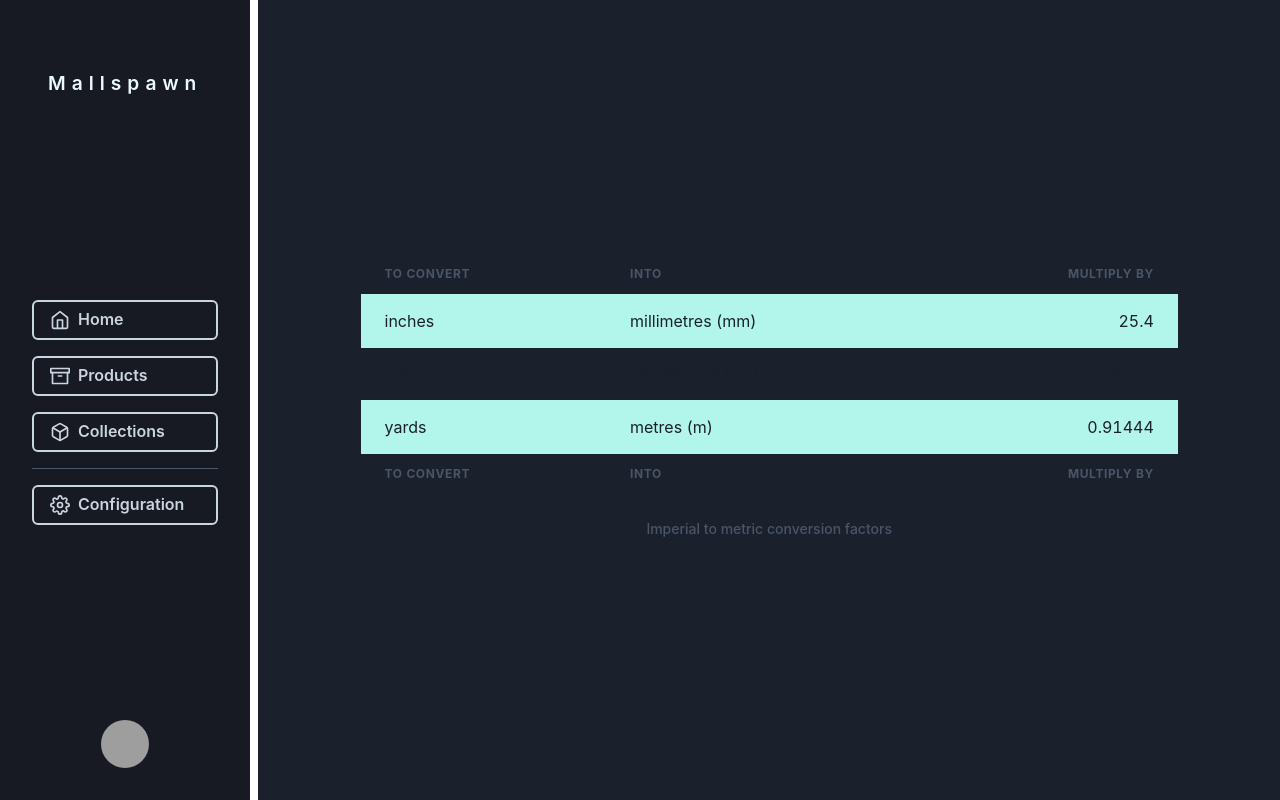
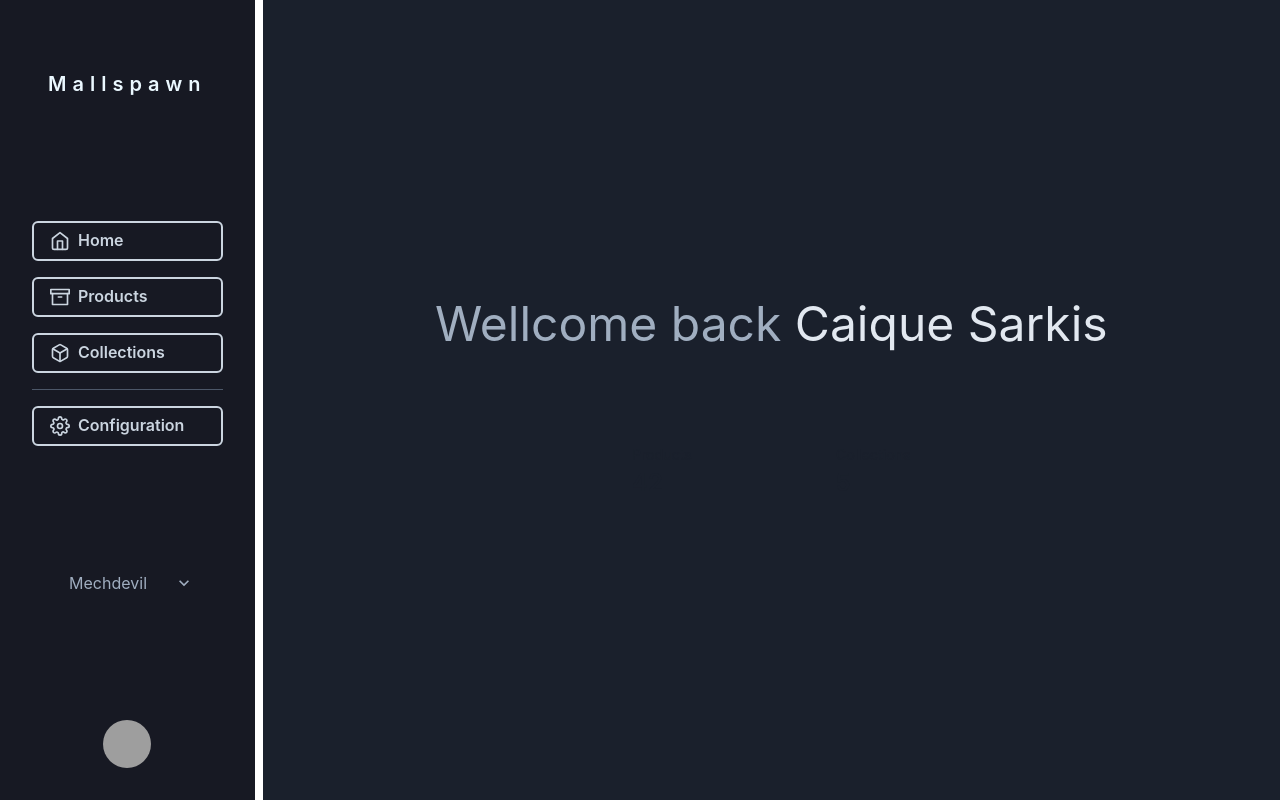
Before and after one commit to caiquesarkis/mallspawn, a React (Create React App) app: page /store in a window 1280 px wide. Built offline with nearby package versions, Linux system fonts and the light colour scheme; grey boxes are pictures that could not be loaded.

Commit message:
Changing claim on website home && Store switcher on cms

```diff
--- a/src/cms/components/Menu/index.tsx
+++ b/src/cms/components/Menu/index.tsx
@@ -1,8 +1,58 @@
-import { Box, HStack, Text, List, ListIcon, ListItem, VStack, Button, Icon, Heading, Divider } from "@chakra-ui/react";
+import { Box, HStack, Text, List, ListIcon, ListItem, VStack, Button, Icon, Heading, Divider, Select } from "@chakra-ui/react";
 import { FiArchive, FiBox, FiHome, FiSettings } from "react-icons/fi";
 import { IconType } from "react-icons/lib";
 import { Link } from "react-router-dom";
 import { Avatar } from '@chakra-ui/react'
+import './index.css'
+
+export function Menu(){
+    return(
+        <HStack
+        >
+           <VStack bg='gray.900' minW='250px' p={8} minH="100vh" color='black' display='flex' justifyContent='space-between'>
+                <Link
+                    to="/"
+                    rel="noopener noreferrer"
+                    style={{"textDecoration": "none"}}
+                >
+                    <Button
+                        color="blue.50"
+                        colorScheme='blue'
+                        mt={8}
+                        variant='ghost'
+                        fontSize="xl"
+                        letterSpacing={6}
+                        textAlign='center'
+                    >
+                        Mallspawn
+                    </Button>
+                </Link>
+
+                <List minW='100%' spacing={4}>
+                    <MenuLink icon={FiHome} route="/store" text="Home"/>
+                    <MenuLink icon={FiArchive} route="/store" text="Products"/>
+                    <MenuLink icon={FiBox} route="/store" text="Collections"/>
+                    <Divider borderColor='gray.500'/>
+                    <ConfigButton icon={FiSettings} route="settings" text="Configuration"/>
+                </List>
+                <StoreSwitcher/>
+                <CostumerAvatar route="account" costumerName="Caique Sarkis" src="https://pbs.twimg.com/profile_images/1420483313849016321/fJ856PK9_400x400.jpg"/>
+           </VStack>
+        </HStack>
+
+    )
+}
+
+const StoreSwitcher = () =>{
+    return(
+        <Select maxW="80%" bg="transparent" color="gray.400" variant="filled" placeholder='Mechdevil'>
+            <option value='option1'>Option 1</option>
+            <option value='option2'>Option 2</option>
+            <option value='option3'>Option 3</option>
+        </Select>
+    )
+}
+
 interface menuLink{
     route: string,
     text: string,
@@ -64,40 +114,3 @@ const CostumerAvatar = (props: {route: string, costumerName:string,  src: string
         </Box>
     )
 }
-
-export function Menu(){
-    return(
-        <HStack
-        >
-           <VStack bg='gray.900' minW='250px' p={8} minH="100vh" color='black' display='flex' justifyContent='space-between'>
-                <Link
-                    to="/"
-                    rel="noopener noreferrer"
-                    style={{"textDecoration": "none"}}
-                >
-                    <Button
-                        color="blue.50"
-                        colorScheme='blue'
-                        mt={8}
-                        variant='ghost'
-                        fontSize="1.2rem"
-                        letterSpacing={6}
-                        textAlign='center'
-                    >
-                        Mallspawn
-                    </Button>
-                </Link>
-                <List minW='100%' spacing={4}>
-                    <MenuLink icon={FiHome} route="/store" text="Home"/>
-                    <MenuLink icon={FiArchive} route="/store" text="Products"/>
-                    <MenuLink icon={FiBox} route="/store" text="Collections"/>
-                    <Divider borderColor='gray.500'/>
-                    <ConfigButton icon={FiSettings} route="settings" text="Configuration"/>
-                </List>
-
-                <CostumerAvatar route="account" costumerName="Caique Sarkis" src="https://pbs.twimg.com/profile_images/1420483313849016321/fJ856PK9_400x400.jpg"/>
-           </VStack>
-        </HStack>
-
-    )
-}
--- a/src/cms/pages/home/index.tsx
+++ b/src/cms/pages/home/index.tsx
@@ -1,5 +1,6 @@
-import { Box, HStack, Table, TableCaption, TableContainer, Tbody, Td, Tfoot, Th, Thead, Tr } from "@chakra-ui/react";
+import { Box, Heading, HStack, Stat, StatGroup, StatLabel, StatNumber, Text } from "@chakra-ui/react";
 import { Menu } from "../../components/Menu";
+
 
 export default function Store(){
     return(
@@ -14,8 +15,12 @@ export default function Store(){
                 flexDirection='column'
                 justifyContent='center'
                 alignItems='center'
+                gap={24}
             >
-                <ProductList/>
+            <Heading size="2xl" color="gray.400" fontWeight={400}>
+                Wellcome back <Text color="gray.200" as='span'>{"Caique Sarkis"}</Text>
+            </Heading>
+            <Statistics/>
             </Box>
         </HStack>
     )
@@ -23,43 +28,17 @@ export default function Store(){
 
 
 
-const ProductList = () =>{
+let Statistics = () =>{
     return(
-        <TableContainer w='80%'>
-            <Table variant='striped' colorScheme='teal'>
-                <TableCaption>Imperial to metric conversion factors</TableCaption>
-                <Thead>
-                <Tr>
-                    <Th>To convert</Th>
-                    <Th>into</Th>
-                    <Th isNumeric>multiply by</Th>
-                </Tr>
-                </Thead>
-                <Tbody>
-                <Tr>
-                    <Td>inches</Td>
-                    <Td>millimetres (mm)</Td>
-                    <Td isNumeric>25.4</Td>
-                </Tr>
-                <Tr>
-                    <Td>feet</Td>
-                    <Td>centimetres (cm)</Td>
-                    <Td isNumeric>30.48</Td>
-                </Tr>
-                <Tr>
-                    <Td>yards</Td>
-                    <Td>metres (m)</Td>
-                    <Td isNumeric>0.91444</Td>
-                </Tr>
-                </Tbody>
-                <Tfoot>
-                <Tr>
-                    <Th>To convert</Th>
-                    <Th>into</Th>
-                    <Th isNumeric>multiply by</Th>
-                </Tr>
-                </Tfoot>
-            </Table>
-        </TableContainer>
+        <StatGroup  gap={36}>
+        <Stat >
+            <StatLabel>Products</StatLabel>
+            <StatNumber>42</StatNumber>
+        </Stat>
+        <Stat>
+            <StatLabel>Collections</StatLabel>
+            <StatNumber>5</StatNumber>
+        </Stat>
+        </StatGroup>
     )
 }
--- a/src/website/components/navbar/index.tsx
+++ b/src/website/components/navbar/index.tsx
@@ -78,7 +78,7 @@ export const Navbar = () => {
                     colorScheme='blue'
                     variant='ghost'
                     mr={12}
-                    fontSize="1.5rem"
+                    fontSize="xl"
                     letterSpacing={6}
                 >
                     Mallspawn
--- a/src/website/pages/home/index.tsx
+++ b/src/website/pages/home/index.tsx
@@ -58,7 +58,7 @@ export default function Home(){
           lineHeight={1.1}
         >
           <Text colorScheme="blackAlpha" pr={4} bg="blackAlpha.400" as="span">Mallspaw</Text>
-          is an <span style={{"textDecoration": "underline", "color": "#B794F4"}}>e-commerce</span>  CMS focused on simplicity.
+          is an <span style={{"textDecoration": "underline", "color": "#B794F4"}}>e-commerce CMS</span> focused on simplicity.
         </Heading>
         <Text textColor='gray.300' maxW={500}>
           Create a store, add some products and fetch the data with Mallspawn Store Front API.
```
Also changed, not shown: src/cms/components/Menu/index.css (added).
